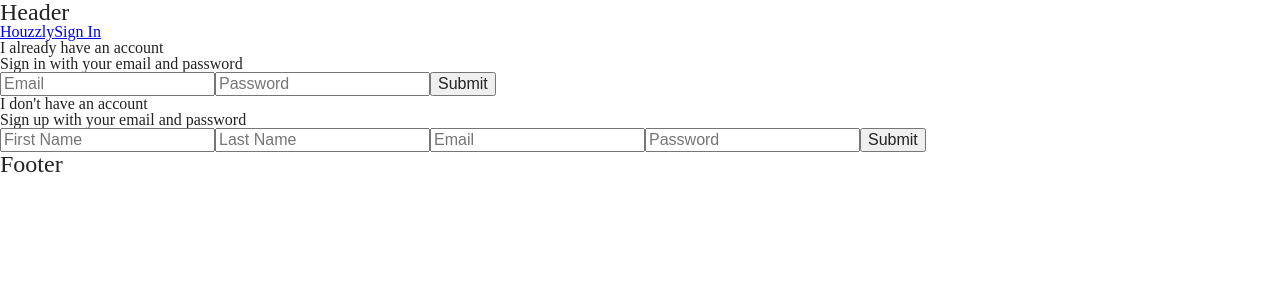
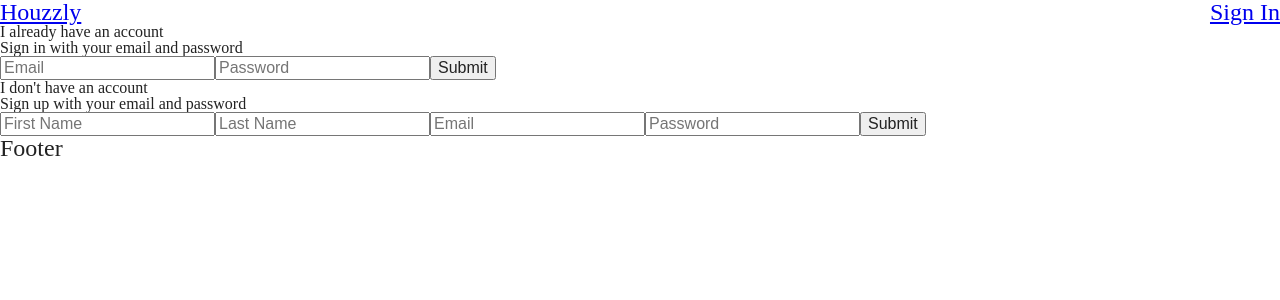
Before and after one commit to Houzzly/client, a React (Create React App) app: page /signup in a window 1280 px wide. Shown: the top 300 px of the page. Built offline with nearby package versions, Linux system fonts and the light colour scheme.

Commit message:
feat(client): added css to header

```diff
--- a/src/App.js
+++ b/src/App.js
@@ -2,8 +2,8 @@ import React from 'react';
 import { BrowserRouter, Route } from 'react-router-dom';
 import LandingPage from './views/landing/LandingPage';
 import SignUp from './views/signup/SignUp';
-import Header from './views/header_footer/Header';
-import Footer from './views/header_footer/Footer';
+import Header from './~reusables/layout/Header';
+import Footer from './~reusables/layout/Footer';
 
 function App() {
 	return (
--- a/src/views/header_footer/Header.js
+++ /dev/null
@@ -1,23 +0,0 @@
-import React from 'react';
-import { Link } from 'react-router-dom';
-import styled from 'styled-components';
-
-// TODO: Section off Nav Bar into different quadrants (Right side for login/signup)
-// TODO: Left side for Name of App
-const Header = () => {
-	return (
-		<HeaderContainer>
-			<h1>Header</h1>
-			<Link to="/">Houzzly</Link>
-			<Link to="/signup">Sign In</Link>
-		</HeaderContainer>
-	);
-};
-
-const HeaderContainer = styled.div`
-	h1 {
-		font-size: 24px;
-	}
-`;
-
-export default Header;
--- /dev/null
+++ b/src/~reusables/layout/Header.js
@@ -0,0 +1,41 @@
+import React from 'react';
+import { Link } from 'react-router-dom';
+
+import styled from 'styled-components';
+import { heading_3 } from '../variables/FontSizes';
+
+// TODO: Section off Nav Bar into different quadrants (Right side for login/signup)
+// TODO: Left side for Name of App
+const Header = () => {
+	return (
+		<HeaderContainer>
+			<nav>
+				<Link className="home" to="/">
+					<div>Houzzly</div>
+				</Link>
+				<ul>
+					<li>
+						<Link className="sign-up" to="/signup">
+							Sign In
+						</Link>
+					</li>
+				</ul>
+			</nav>
+		</HeaderContainer>
+	);
+};
+
+// Style
+const HeaderContainer = styled.div`
+	nav {
+		display: flex;
+		justify-content: space-between;
+		max-width: 1280px;
+		margin: 0 auto;
+		align-items: center;
+		font-size: ${heading_3};
+		text-decoration: none;
+	}
+`;
+
+export default Header;
--- /dev/null
+++ b/src/~reusables/variables/FontSizes.js
@@ -0,0 +1,6 @@
+//====== FONT SIZES ======//
+export const heading_1 = '48px';
+export const heading_2 = '32px';
+export const heading_3 = '24px';
+export const heading_4 = '16px';
+export const heading_5 = '12px';
```
Also changed, not shown: src/~reusables/layout/Footer.js (renamed from src/views/header_footer/Footer.js).
